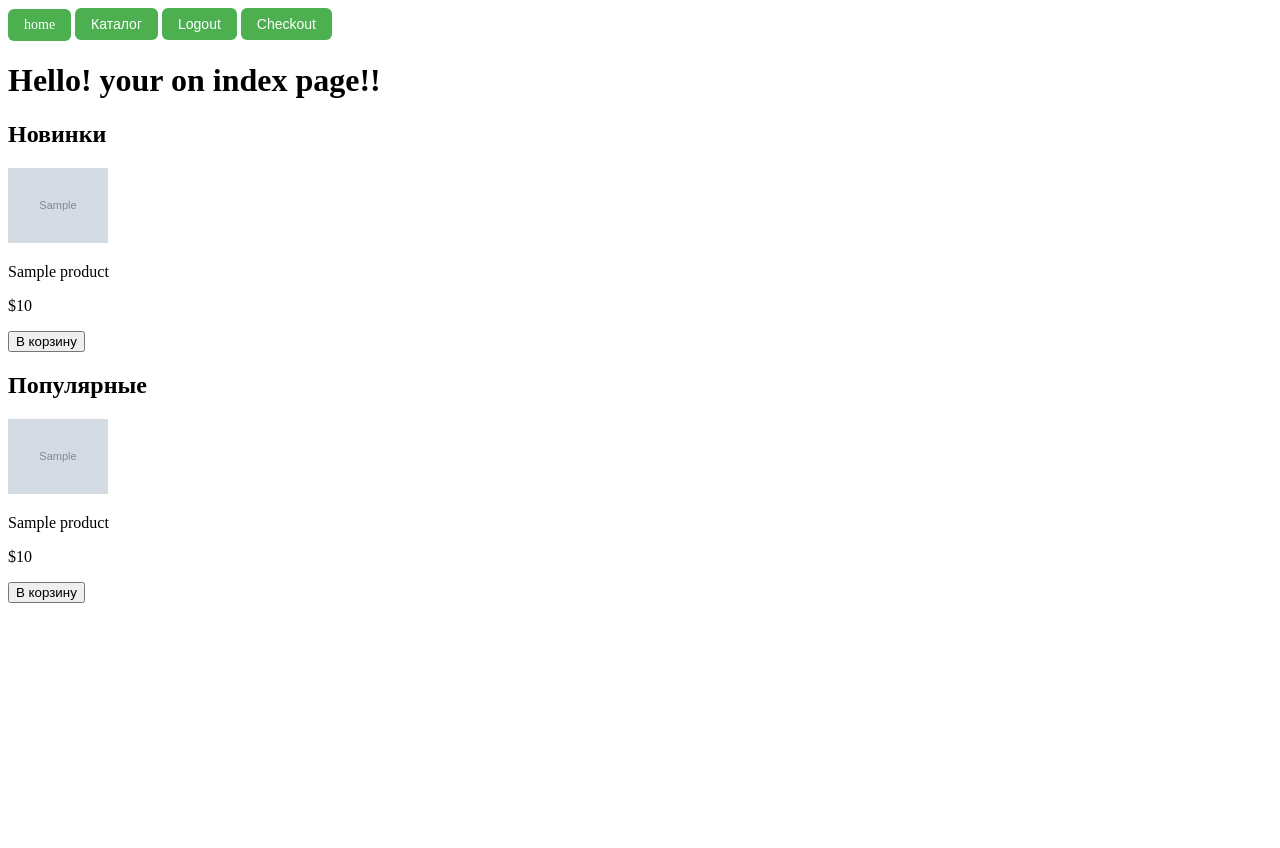
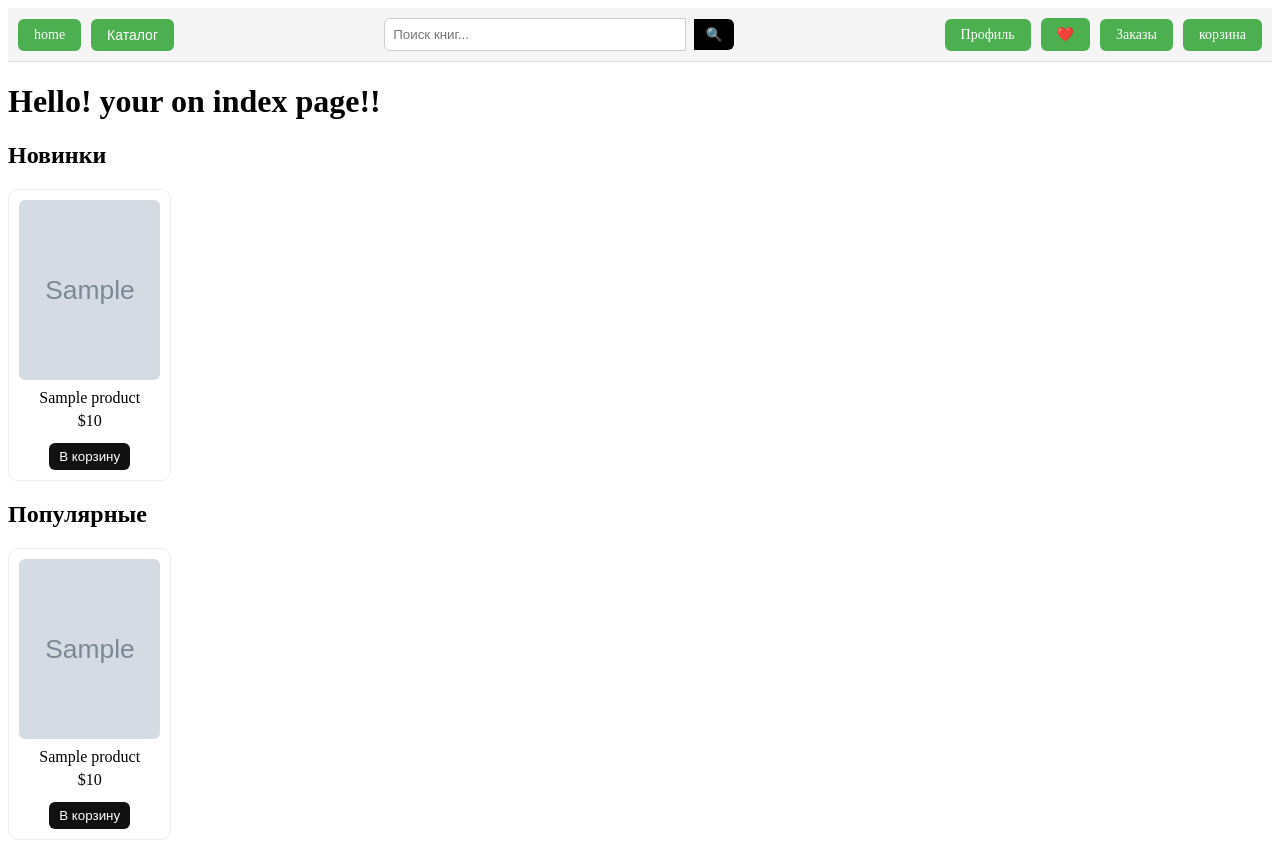
Before and after one commit to arsyhiy/literal, a Django app: page /index/ in a window 1280 px wide. Before the commit the page ends 603 px from the top, so only its background shows below. Run offline with Django 5.2, Linux system fonts and the light colour scheme; a user stored in the database is signed in; tables that the repository leaves empty hold one stand-in row (values such as "Sample post"); grey boxes marked "Sample" are stand-in pictures.

Commit message:
adding something like a mvp but too dirty version

```diff
--- a/backend/app/urls.py
+++ b/backend/app/urls.py
@@ -3,7 +3,17 @@ from django.views.generic import TemplateView, RedirectView
 from django.conf import settings
 from django.conf.urls.static import static
 
-from .views import BookDetailView, index, BookListView, checkout
+from .views import (
+    BookDetailView,
+    index,
+    BookListView,
+    checkout,
+    search,
+    favorites,
+    orders,
+    cart,
+    profile,
+)
 
 urlpatterns = [
     # home
@@ -26,6 +36,11 @@ urlpatterns = [
     ),
     # basket
     path("checkout/", checkout, name="checkout"),
+    path("search/", search, name="search"),
+    path("favorites/", favorites, name="favorites"),
+    path("orders/", orders, name="orders"),
+    path("cart/", cart, name="cart"),
+    path("profile/", profile, name="profile"),
 ]
 
 urlpatterns += static(settings.MEDIA_URL, document_root=settings.MEDIA_ROOT)
--- a/backend/app/views.py
+++ b/backend/app/views.py
@@ -1,11 +1,14 @@
 from django.shortcuts import render
+from django.contrib.auth.decorators import login_required
 from django.views import generic
 from django.views.decorators.csrf import csrf_exempt
 from django.http import JsonResponse
+from django.db.models import Q
+
 
 import json
 
-from .models import Book, BoardGame, Product, Author, Publisher
+from .models import Book, BoardGame, Product, Author, Publisher, Order, OrderItem
 
 
 def index(request):
@@ -82,38 +85,59 @@ class BookDetailView(generic.DetailView):
     model = Book
 
 
-# NOTE: переделать на более безопасный вариант.
-@csrf_exempt
 def checkout(request):
     if request.method == "POST":
         data = json.loads(request.body)
         cart = data.get("cart", {})
-        payment_method = data.get("payment_method", "unknown")
+
+        order = Order.objects.create(total=0)
+
         total = 0
-        order_items = []
 
         for book_id, item in cart.items():
-            try:
-                book = Book.objects.get(pk=book_id)
-                quantity = item.get("quantity", 1)
-                total += book.price * quantity
-                order_items.append(
-                    {"name": book.name, "quantity": quantity, "price": book.price}
-                )
-            except Book.DoesNotExist:
-                print(f"Book {book_id} not found")
-                continue
+            # ✅ приведение типов
+            quantity = int(item.get("quantity", 1))
+            price = int(item.get("price", 0))
 
-        # --- STUB: печатаем заказ и метод оплаты ---
-        print("=== New Order ===")
-        print(f"Payment method: {payment_method}")
-        print("Items:")
-        for it in order_items:
-            print(f"- {it['name']} x {it['quantity']} = ${it['price']*it['quantity']}")
-        print(f"Total: ${total:.2f}")
-        print("================")
+            total += price * quantity
 
-        # Возвращаем подтверждение клиенту
-        return JsonResponse({"status": "ok", "total": total, "items": order_items})
+            OrderItem.objects.create(
+                order=order,
+                product_name=item.get("title", ""),
+                price=price,
+                quantity=quantity,
+            )
 
-    return JsonResponse({"status": "error"}, status=400)
+        order.total = total
+        order.save()
+
+        return JsonResponse({"status": "ok"})
+
+
+def search(request):
+    query = request.GET.get("q", "")
+
+    results = (
+        Book.objects.filter(Q(name__icontains=query) | Q(author__name__icontains=query))
+        if query
+        else []
+    )
+
+    return render(request, "app/search.html", {"query": query, "results": results})
+
+
+def favorites(request):
+    return render(request, "app/favorites.html")
+
+
+def orders(request):
+    return render(request, "app/orders.html")
+
+
+def cart(request):
+    return render(request, "app/cart.html")
+
+
+@login_required
+def profile(request):
+    return render(request, "app/profile.html")
--- a/backend/static/app/script.js
+++ b/backend/static/app/script.js
@@ -64,14 +64,18 @@
 function renderCart() {
   const cart = getCart();
   const container = document.getElementById("cart-container");
+
+  if (!container) return; // 👈 ВАЖНО
+
   container.innerHTML = "";
+
   for (let bookId in cart) {
     const item = cart[bookId];
     container.innerHTML += `
       <div>
-                ${item.name} x ${item.quantity} — $${(item.price * item.quantity).toFixed(2)}
-                <button onclick="removeFromCart('${bookId}')">Remove</button>
-            </div>`;
+        ${item.title} x ${item.quantity}
+      </div>
+    `;
   }
 }
 
@@ -103,3 +107,210 @@
 
       // --- Рендер корзины при загрузке страницы ---
       renderCart();
+
+function getFavorites() {
+  return JSON.parse(localStorage.getItem("favorites") || "[]");
+}
+
+function saveFavorites(favs) {
+  localStorage.setItem("favorites", JSON.stringify(favs));
+}
+
+function toggleFavorite(book) {
+  let favs = getFavorites();
+
+  const exists = favs.find(b => b.id === book.id);
+
+  if (exists) {
+    favs = favs.filter(b => b.id !== book.id);
+  } else {
+    favs.push(book);
+  }
+
+  saveFavorites(favs);
+  renderFavoritesPage(); // 👈 обновляем страницу
+}
+
+function renderFavoritesPage() {
+  const favs = getFavorites();
+  const container = document.getElementById("favorites-container");
+  const emptyMsg = document.getElementById("empty-msg");
+
+  if (!container) return;
+
+  container.innerHTML = "";
+
+  if (favs.length === 0) {
+    emptyMsg.style.display = "block";
+    return;
+  }
+
+  emptyMsg.style.display = "none";
+
+  favs.forEach(book => {
+      if (!book.name || !book.price) return; // 👈 защита
+    container.innerHTML += `
+      <div class="book">
+        <img src="${book.image}">
+        <p><strong>${book.name}</strong></p>
+        <p>$${book.price}</p>
+
+        <button class="add-cart-btn"
+          data-id="${book.id}"
+          data-name="${book.name}"
+          data-price="${book.price}">
+          В корзину
+        </button>
+
+        <button class="remove-fav-btn"
+          data-id="${book.id}">
+          ❌ Убрать
+        </button>
+      </div>
+    `;
+  });
+}
+
+function isFavorite(bookId) {
+  return getFavorites().some(b => b.id === bookId);
+}
+
+document.addEventListener("DOMContentLoaded", function () {
+  renderFavoritesPage();
+
+  document.addEventListener("click", function (e) {
+    // удалить из избранного
+    if (e.target.classList.contains("remove-fav-btn")) {
+      const id = e.target.dataset.id;
+      toggleFavorite({ id });
+    }
+
+    // добавить в корзину
+    if (e.target.classList.contains("add-cart-btn")) {
+      const btn = e.target;
+      addToCart(btn.dataset.id, btn.dataset.name, Number(btn.dataset.price));
+    }
+
+    // ❤️ кнопка (на других страницах)
+    if (e.target.classList.contains("fav-btn")) {
+      const btn = e.target;
+
+      const book = {
+        id: btn.dataset.id,
+        name: btn.dataset.name,
+        price: Number(btn.dataset.price),
+        image: btn.dataset.image
+      };
+
+      toggleFavorite(book);
+
+      // меняем цвет
+      btn.style.color = isFavorite(book.id) ? "red" : "gray";
+    }
+  });
+
+  // покрасить сердечки при загрузке
+  document.querySelectorAll(".fav-btn").forEach(btn => {
+    const id = btn.dataset.id;
+    if (isFavorite(id)) {
+      btn.style.color = "red";
+    }
+  });
+});
+
+
+function removeFavorite(bookId) {
+  let favs = getFavorites();
+  favs = favs.filter(b => b.id !== bookId);
+  saveFavorites(favs);
+  renderFavoritesPage();
+}
+
+
+document.addEventListener("click", function (e) {
+  if (e.target.classList.contains("remove-fav-btn")) {
+    const id = e.target.dataset.id;
+    removeFavorite(id);
+  }
+});
+
+
+document.addEventListener("click", function (e) {
+  const btn = e.target.closest(".add-cart-btn");
+
+  if (btn) {
+    addToCart(
+      btn.dataset.id,
+      btn.dataset.name,
+      Number(btn.dataset.price)
+    );
+  }
+});
+
+function getCSRFToken() {
+  return document.cookie
+    .split("; ")
+    .find(row => row.startsWith("csrftoken="))
+    ?.split("=")[1];
+}
+
+function checkout() {
+  const cart = getCart();
+
+  // 🔒 защита от пустой корзины
+  if (!cart || Object.keys(cart).length === 0) {
+    alert("Корзина пуста");
+    return;
+  }
+
+  // 🧪 дебаг (можешь потом убрать)
+  console.log("CHECKOUT:", cart);
+
+  fetch("/checkout/", {
+    method: "POST",
+    headers: {
+      "Content-Type": "application/json",
+      "X-CSRFToken": getCSRFToken(),
+    },
+    body: JSON.stringify({ cart }),
+  })
+    .then(res => {
+      if (!res.ok) {
+        throw new Error("Ошибка запроса");
+      }
+      return res.json();
+    })
+    .then(data => {
+      if (data.status === "ok") {
+        // ✅ очищаем корзину
+        localStorage.removeItem("cart");
+
+        // 🔄 обновляем UI (если есть)
+        if (typeof renderCart === "function") {
+          renderCart();
+        }
+
+        // 💬 сообщение
+        alert("Заказ оформлен!");
+
+        // 🚀 редирект (опционально)
+        window.location.href = "/orders/";
+      } else {
+        alert("Ошибка оформления заказа");
+      }
+    })
+    .catch(err => {
+      console.error("Checkout error:", err);
+      alert("Что-то пошло не так");
+    });
+}
+
+
+document.addEventListener("click", function (e) {
+  const btn = e.target.closest(".checkout-btn");
+
+  if (btn) {
+    console.log("CLICKED CHECKOUT"); // 👈
+    checkout();
+  }
+});
--- a/backend/static/app/style.css
+++ b/backend/static/app/style.css
@@ -99,3 +99,168 @@
   color: #e31e24;
   transform: rotate(90deg);
 }
+
+/* Поисковая форма */
+.search-form {
+  display: flex;
+  align-items: center;
+  gap: 8px;
+}
+
+/* Поле ввода */
+.search-input {
+  padding: 8px 12px;
+  border: 1px solid #ccc;
+  border-radius: 6px;
+  outline: none;
+  width: 200px;
+  transition: 0.2s;
+}
+
+.search-input:focus {
+  border-color: #333;
+}
+
+/* Кнопка */
+.search-btn {
+  padding: 8px 12px;
+  border: none;
+  background: #111;
+  color: white;
+  border-radius: 6px;
+  cursor: pointer;
+  transition: 0.2s;
+}
+
+.search-btn:hover {
+  background: #333;
+}
+
+
+
+/* Контейнер */
+.search-results {
+  margin-top: 20px;
+}
+
+/* Сетка */
+.books {
+  display: grid;
+  grid-template-columns: repeat(auto-fill, minmax(150px, 1fr));
+  gap: 20px;
+}
+
+/* Карточка */
+.book {
+  border: 1px solid #eee;
+  border-radius: 10px;
+  padding: 10px;
+  text-align: center;
+  background: white;
+  transition: 0.2s;
+}
+
+.book:hover {
+  transform: translateY(-5px);
+  box-shadow: 0 5px 15px rgba(0,0,0,0.1);
+}
+
+/* Картинка */
+.book img {
+  width: 100%;
+  height: 180px;
+  object-fit: cover;
+  border-radius: 6px;
+}
+
+/* Название */
+.book p {
+  margin: 5px 0;
+}
+
+/* Кнопка */
+.book button {
+  margin-top: 8px;
+  padding: 6px 10px;
+  border: none;
+  background: #111;
+  color: white;
+  border-radius: 6px;
+  cursor: pointer;
+}
+
+.book button:hover {
+  background: #333;
+}
+
+
+
+
+.header {
+  display: flex;
+  align-items: center;
+  justify-content: space-between;
+  padding: 10px;
+  gap: 10px;
+}
+
+/* Лево и право */
+.header-left,
+.header-right {
+  display: flex;
+  align-items: center;
+  gap: 10px;
+}
+
+/* Центр */
+.header-center {
+  flex: 1;
+  display: flex;
+  justify-content: center;
+}
+
+/* Ограничим ширину поиска */
+.search-form {
+  display: flex;
+  width: 350px;
+}
+
+.search-input {
+  flex: 1;
+  padding: 8px;
+  border: 1px solid #ccc;
+  border-radius: 6px 0 0 6px;
+}
+
+.search-btn {
+  padding: 8px 12px;
+  border: none;
+  background: black;
+  color: white;
+  border-radius: 0 6px 6px 0;
+}
+
+
+.header {
+  background: #f5f5f5;
+  border-bottom: 1px solid #ddd;
+}
+
+
+.orders-empty {
+  text-align: center;
+  margin-top: 50px;
+}
+
+.orders-empty p {
+  font-size: 18px;
+  margin-bottom: 15px;
+}
+
+.profile-card {
+  border: 1px solid #eee;
+  padding: 20px;
+  border-radius: 10px;
+  max-width: 400px;
+  margin-bottom: 20px;
+}
--- a/backend/templates/app/includes/bar.html
+++ b/backend/templates/app/includes/bar.html
@@ -1,23 +1,41 @@
 {% load static %}
 
-  <div class="header">
+<div class="header">
+  <!-- ЛЕВО -->
+  <div class="header-left">
     <a href="{% url 'index' %}" class="btn">home</a>
+
     <button id="catalog-btn" class="btn d-flex align-items-center gap-2">
       Каталог
       <i class="bi bi-chevron-down"></i>
     </button>
+  </div>
 
-        {% if user.is_authenticated %}
-    <form method="post" action="{% url 'logout' %}" style="display: inline">
-      {% csrf_token %}
-      <button type="submit" class="btn">Logout</button>
+  <!-- ЦЕНТР -->
+  <div class="header-center">
+    <form method="get" action="{% url 'search' %}" class="search-form">
+      <input type="text" name="q" placeholder="Поиск книг..." class="search-input">
+      <button type="submit" class="search-btn">🔍</button>
     </form>
+  </div>
+
+  <!-- ПРАВО -->
+  <div class="header-right">
+    {% if user.is_authenticated %}
+      <form method="post" action="{% url 'logout' %}">
+        {% csrf_token %}
+  <a href="{% url 'profile' %}" class="btn">Профиль</a>      </form>
     {% else %}
-    <a href="{% url 'login' %}" class="btn">Login</a>
+      <a href="{% url 'login' %}" class="btn">Login</a>
     {% endif %}
 
+    <a href="{% url 'favorites' %}" class="btn">❤️</a>
 
-    <button class="btn" onclick="checkout()">Checkout</button>
+  <a href="{% url 'orders' %}" class="btn">Заказы</a>
+  <a href="{% url 'cart' %}" class="btn">корзина</a>
+  </div>
+</div>
+
 
     <!-- Сам popup (на весь экран) -->
     <div id="catalog-popup" class="catalog-popup">
--- a/backend/templates/app/index.html
+++ b/backend/templates/app/index.html
@@ -11,9 +11,14 @@
       <img src="{{ book.image.url }}" width="100">
       <p>{{ book.name }}</p>
       <p>${{ book.price }}</p>
-      <button onclick="addToCart('{{ book.id }}', '{{ book.name }}', '{{ book.price }}')">
-        В корзину
-      </button>
+<button
+  class="add-cart-btn"
+  data-id="{{ book.id }}"
+  data-name="{{ book.name }}"
+  data-price="{{ book.price }}"
+>
+  В корзину
+</button>
     </div>
   {% endfor %}
 </div>
@@ -25,9 +30,14 @@
       <img src="{{ book.image.url }}" width="100">
       <p>{{ book.name }}</p>
       <p>${{ book.price }}</p>
-      <button onclick="addToCart('{{ book.id }}', '{{ book.name }}', '{{ book.price }}')">
-        В корзину
-      </button>
+<button
+  class="add-cart-btn"
+  data-id="{{ book.id }}"
+  data-name="{{ book.name }}"
+  data-price="{{ book.price }}"
+>
+  В корзину
+</button>
     </div>
   {% endfor %}
 </div>
```
Also changed, not shown: backend/app/admin.py (+21 -1 lines), backend/app/models.py (+25 -0 lines), backend/templates/app/book_detail.html (+10 -0 lines), backend/templates/app/cart.html (+10 -0 lines), backend/templates/app/favorites.html (added, +13 -0 lines), backend/templates/app/orders.html (added, +12 -0 lines), backend/templates/app/profile.html (added, +16 -0 lines), backend/templates/app/search.html (added, +13 -0 lines), todo.md (+22 -2 lines), 1 other file. Lines whose indentation alone changed are shown as unchanged.
